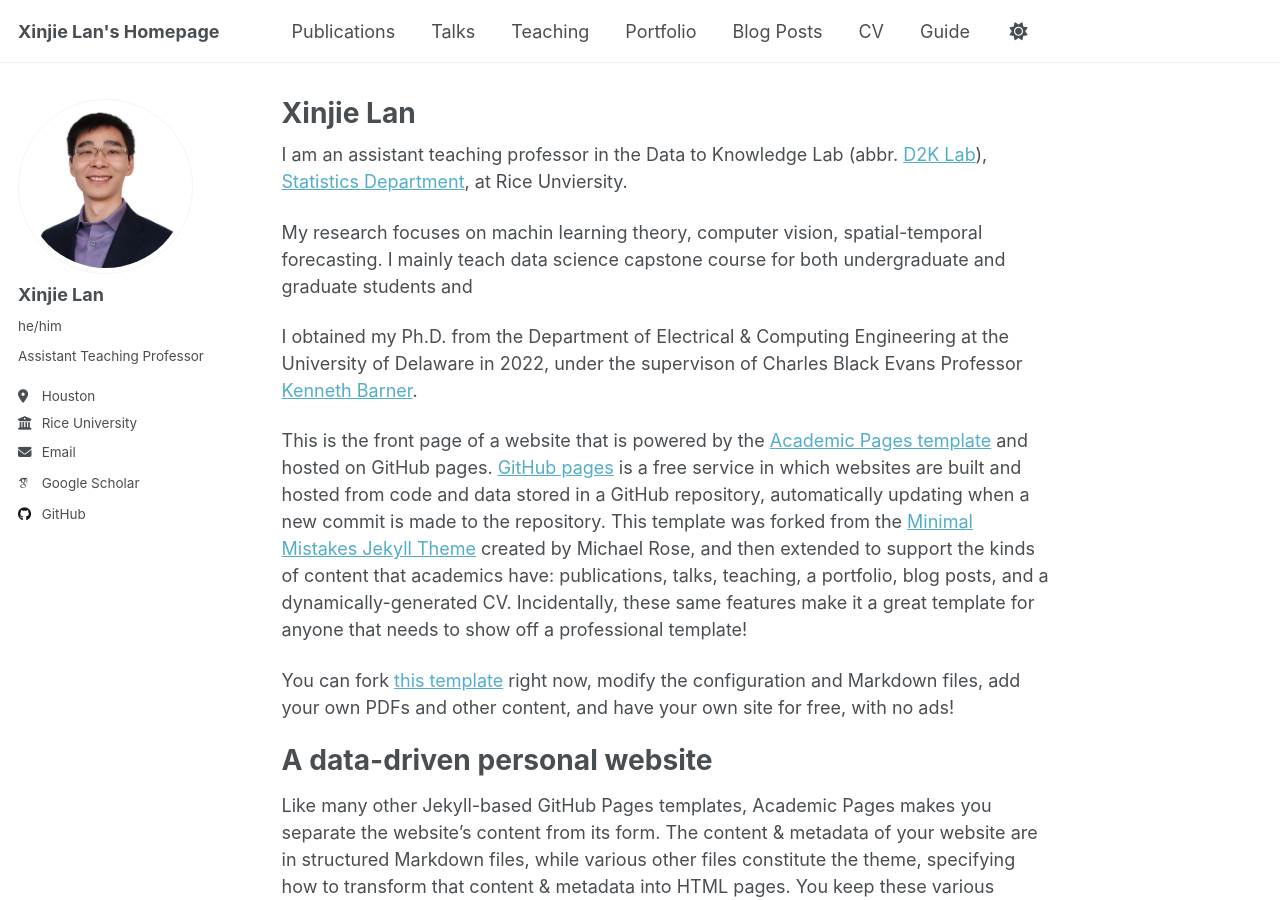
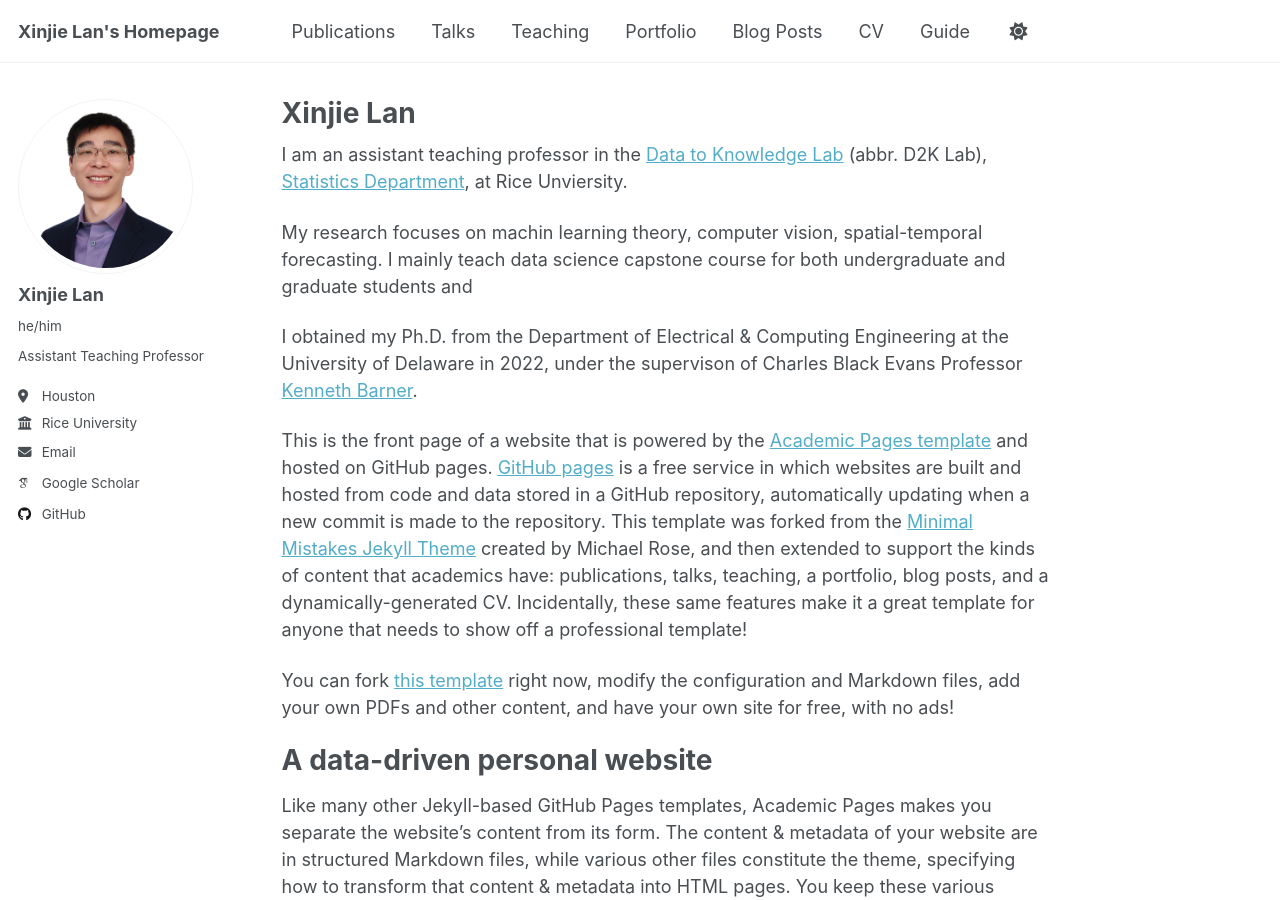
Before and after one commit to xinjie-ethan-lan/xinjie-ethan-lan.github.io, a Jekyll site: the page built from _pages/about.md, in a window 1280 px wide and 900 px high. Built offline with Jekyll 4.4.1, drawn with Linux system fonts in a browser that asks for light colours; some web fonts are replaced; a script that is not in the unit is left out.

Commit message:
Updated profile

```diff
--- a/_pages/about.md
+++ b/_pages/about.md
@@ -7,7 +7,7 @@ redirect_from:
   - /about.html
 ---
 
-I am an assistant teaching professor in the Data to Knowledge Lab (abbr. [D2K Lab](https://d2k.rice.edu/about)), [Statistics Department](https://statistics.rice.edu/about), at Rice Unviersity.
+I am an assistant teaching professor in the [Data to Knowledge Lab](https://d2k.rice.edu/about) (abbr. D2K Lab), [Statistics Department](https://statistics.rice.edu/about), at Rice Unviersity.
 
 My research focuses on machin learning theory, computer vision, spatial-temporal forecasting.
 I mainly teach data science capstone course for both undergraduate and graduate students and
```
Also changed, not shown: 1 other file.
